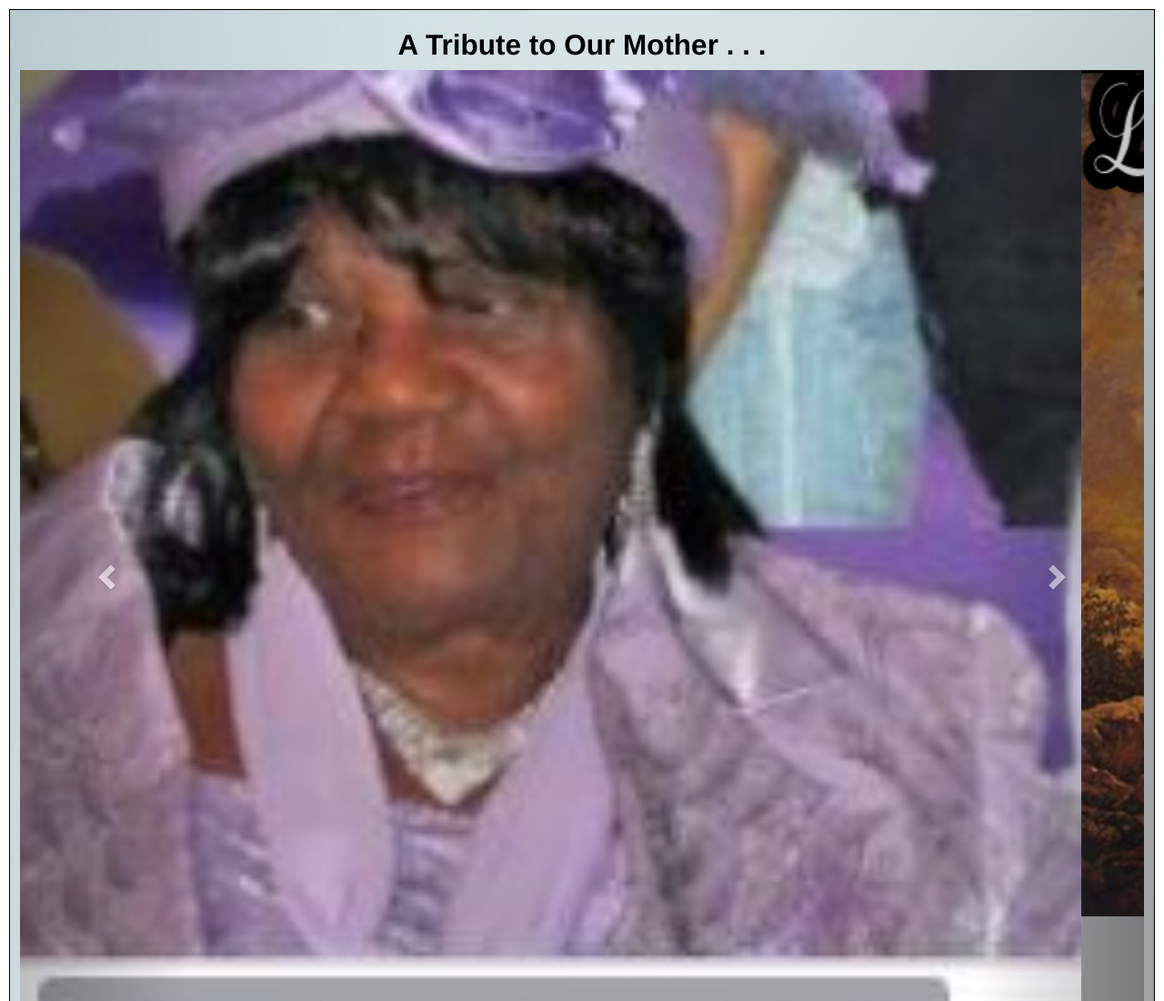
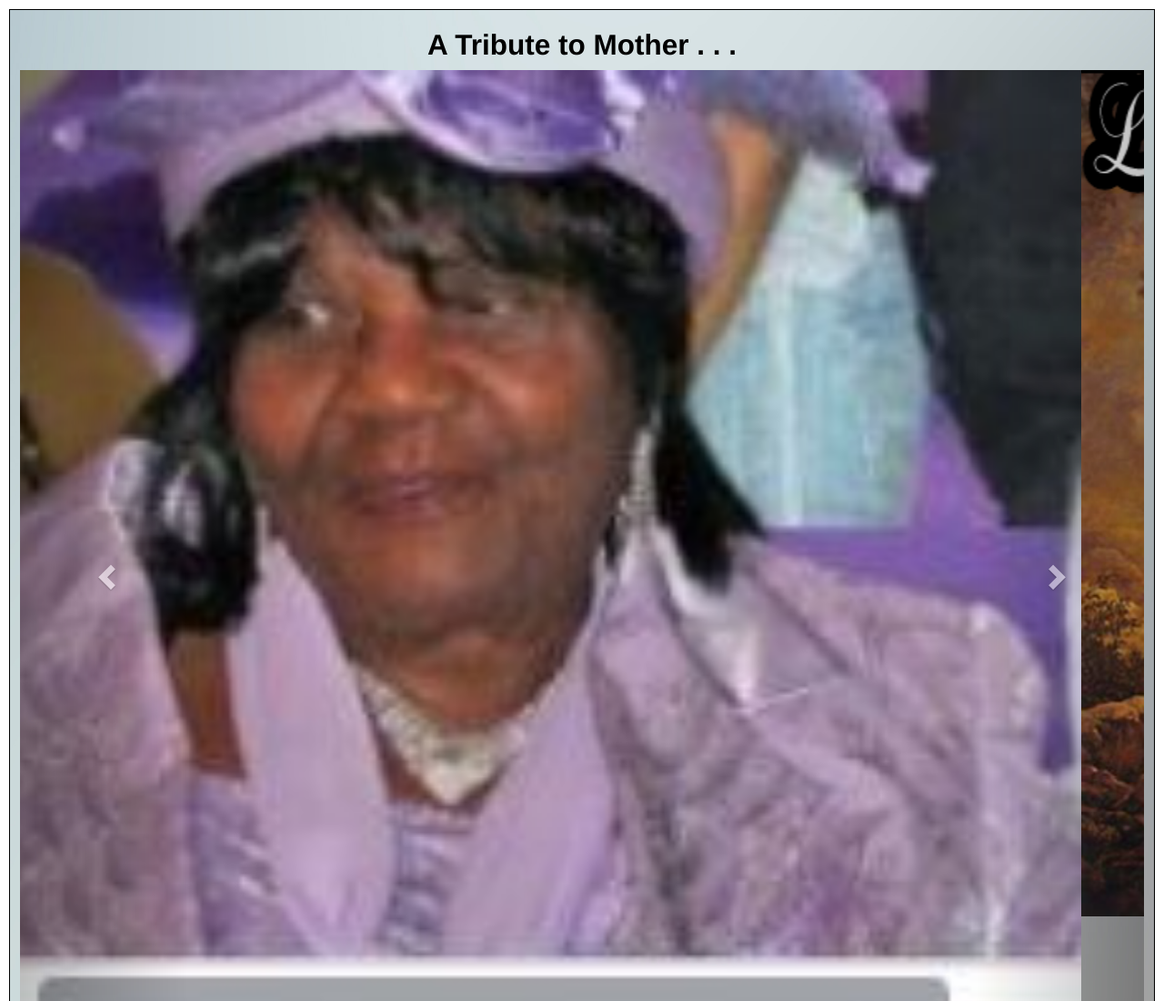
Before and after one commit to gscott58/watkins-tribute-to-mom, a plain HTML site: page index.html in a window 1280 px wide. Shown: the top 1100 px of the page at 91% size. Drawn offline with nearby package versions, Linux system fonts and the light colour scheme.

Commit message:
Take "Our" out of tribute title. . .

```diff
--- a/index.html
+++ b/index.html
@@ -25,7 +25,7 @@
 
     <body>
         <div class="container-fluid" id="body">
-            <h1 id="siteid"><strong>A Tribute to Our Mother . . .</strong></h1>
+            <h1 id="siteid"><strong>A Tribute to Mother . . .</strong></h1>
 
             <header>
                 <div class="siteheader">
```
